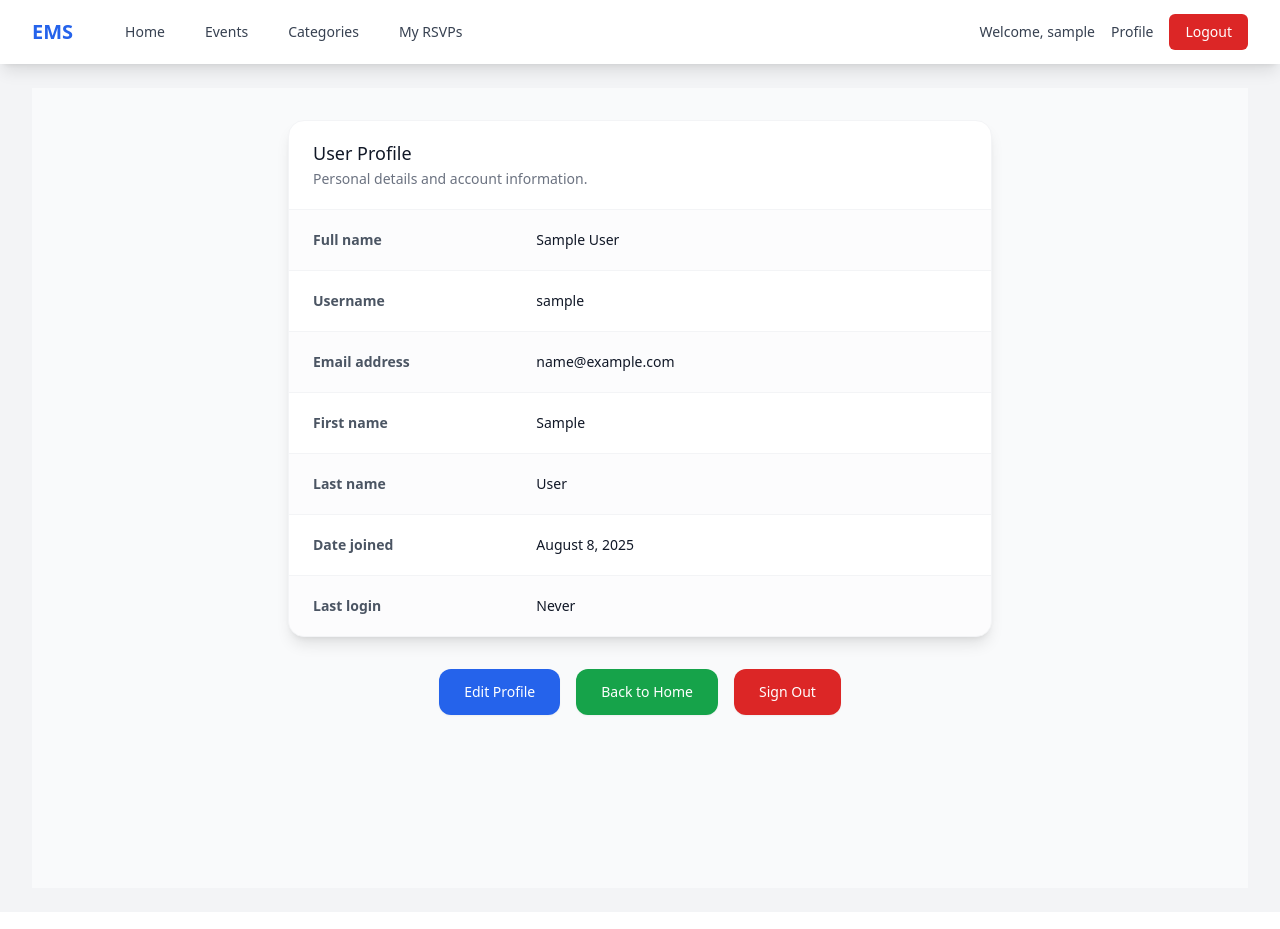
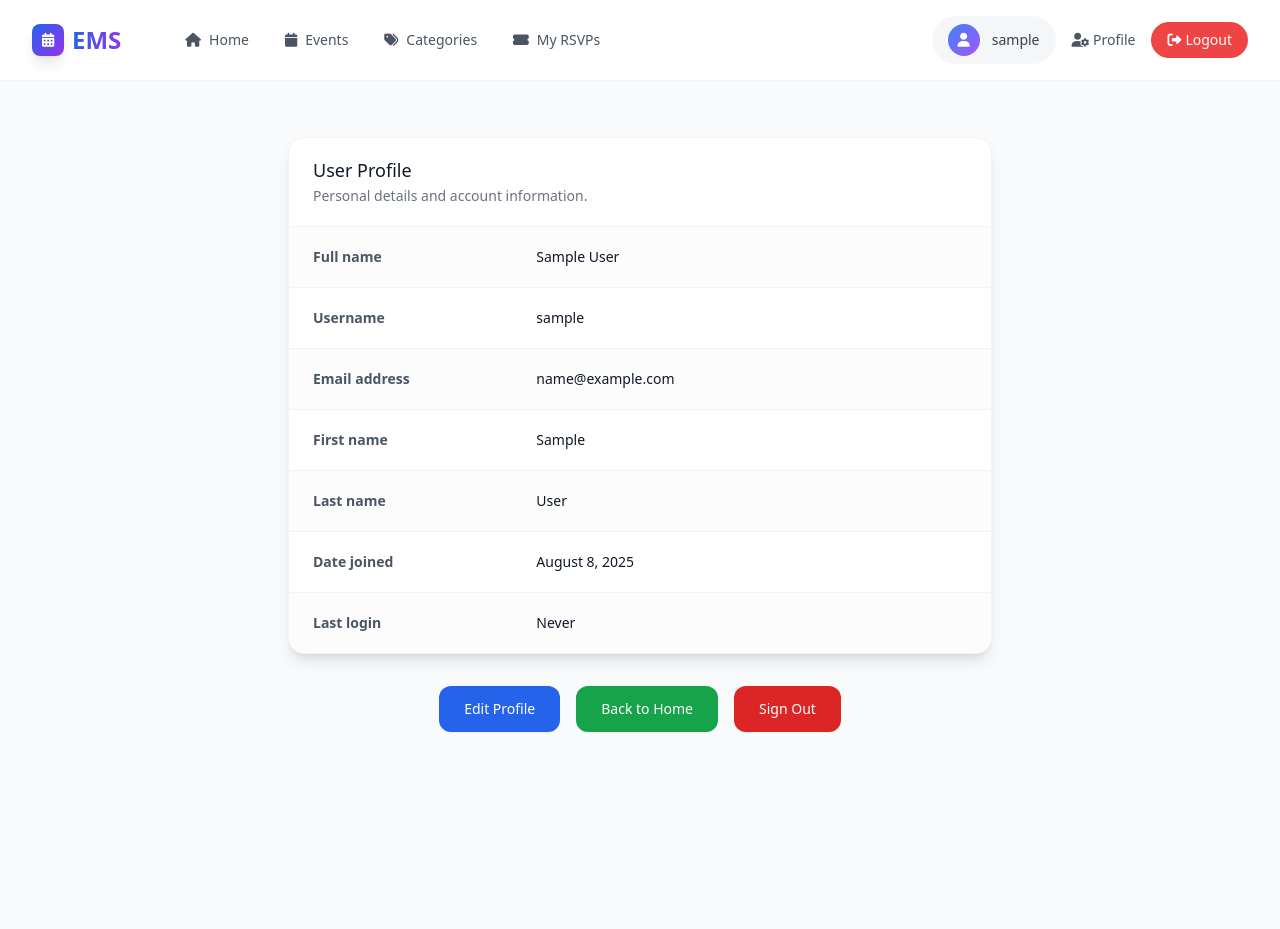
Before and after one commit to toaha-unc/django-event-management-system, a Django app: page /accounts/profile/ in a window 1280 px wide. Before the commit the page ends 716 px from the top, so only its background shows below. Run offline with Django 5.2, Linux system fonts and the light colour scheme; the visitor is signed in with stand-in values (Sample User, id 1); style sheets or scripts are compiled from the project's sources; some libraries are stand-ins or nearby versions.

Commit message:
Update base.html

```diff
--- a/events/templates/base.html
+++ b/events/templates/base.html
@@ -7,57 +7,89 @@
     <title>{% block title %}Event Management System{% endblock %}</title>
     <script src="https://cdn.tailwindcss.com"></script>
     <link rel="stylesheet" href="{% static 'css/input.css' %}">
+    <link href="https://cdnjs.cloudflare.com/ajax/libs/font-awesome/6.0.0/css/all.min.css" rel="stylesheet">
 </head>
-<body class="bg-gray-100 min-h-screen">
-    <!-- Navigation -->
-    <nav class="bg-white shadow-lg">
+<body class="bg-gray-50 min-h-screen">
+    <!-- Modern Navigation -->
+    <nav class="bg-white/95 backdrop-blur-md border-b border-gray-200/50 sticky top-0 z-50 transition-all duration-300">
         <div class="max-w-7xl mx-auto px-4 sm:px-6 lg:px-8">
-            <div class="flex justify-between items-center h-16">
+            <div class="flex justify-between items-center h-16 lg:h-20">
                 <!-- Brand and Navigation Links -->
                 <div class="flex items-center">
                     <div class="flex-shrink-0">
-                        <a href="{% url 'home' %}" class="text-xl font-bold text-blue-600 ems-brand">EMS</a>
+                        <a href="{% url 'home' %}" class="flex items-center space-x-2 group">
+                            <div class="w-8 h-8 bg-gradient-to-br from-blue-600 to-purple-600 rounded-lg flex items-center justify-center shadow-lg group-hover:shadow-xl transition-all duration-300 group-hover:scale-110">
+                                <i class="fas fa-calendar-alt text-white text-sm"></i>
+                            </div>
+                            <span class="text-xl lg:text-2xl font-bold bg-gradient-to-r from-blue-600 to-purple-600 bg-clip-text text-transparent group-hover:from-blue-700 group-hover:to-purple-700 transition-all duration-300">EMS</span>
+                        </a>
                     </div>
+
                     <!-- Desktop Navigation -->
-                    <div class="hidden md:block ml-10">
-                        <div class="flex items-baseline space-x-4">
-                            <a href="{% url 'home' %}" class="text-gray-700 hover:text-blue-600 font-medium px-3 py-2 rounded-md text-sm">Home</a>
-                            <a href="{% url 'event_list' %}" class="text-gray-700 hover:text-blue-600 font-medium px-3 py-2 rounded-md text-sm">Events</a>
-                            <a href="{% url 'category_list' %}" class="text-gray-700 hover:text-blue-600 font-medium px-3 py-2 rounded-md text-sm">Categories</a>
+                    <div class="hidden lg:block ml-12">
+                        <div class="flex items-center space-x-1">
+                            <a href="{% url 'home' %}" class="nav-link">
+                                <i class="fas fa-home mr-2"></i>Home
+                            </a>
+                            <a href="{% url 'event_list' %}" class="nav-link">
+                                <i class="fas fa-calendar mr-2"></i>Events
+                            </a>
+                            <a href="{% url 'category_list' %}" class="nav-link">
+                                <i class="fas fa-tags mr-2"></i>Categories
+                            </a>
                             {% if user.is_authenticated %}
                                 {% if user.profile.is_admin %}
-                                <a href="{% url 'user_list' %}" class="text-gray-700 hover:text-blue-600 font-medium px-3 py-2 rounded-md text-sm">Users</a>
+                                <a href="{% url 'user_list' %}" class="nav-link">
+                                    <i class="fas fa-users mr-2"></i>Users
+                                </a>
                                 {% endif %}
                                 {% if user.profile.is_admin or user.profile.is_organizer %}
-                                <a href="{% url 'organizer_dashboard' %}" class="text-gray-700 hover:text-blue-600 font-medium px-3 py-2 rounded-md text-sm">Dashboard</a>
+                                <a href="{% url 'organizer_dashboard' %}" class="nav-link">
+                                    <i class="fas fa-chart-line mr-2"></i>Dashboard
+                                </a>
                                 {% endif %}
                             {% endif %}
                             {% if user.is_authenticated %}
-                            <a href="{% url 'participant_dashboard' %}" class="text-gray-700 hover:text-blue-600 font-medium px-3 py-2 rounded-md text-sm">My RSVPs</a>
+                            <a href="{% url 'participant_dashboard' %}" class="nav-link">
+                                <i class="fas fa-ticket-alt mr-2"></i>My RSVPs
+                            </a>
                             {% endif %}
                         </div>
                     </div>
                 </div>
 
                 <!-- Desktop Authentication Links -->
-                <div class="hidden md:block">
+                <div class="hidden lg:block">
                     {% if user.is_authenticated %}
                         <div class="flex items-center space-x-4">
-                            <span class="text-gray-700 text-sm">Welcome, {{ user.username }}</span>
-                            <a href="{% url 'accounts:profile' %}" class="text-gray-700 hover:text-blue-600 text-sm">Profile</a>
-                            <a href="{% url 'accounts:logout' %}" class="bg-red-600 text-white px-4 py-2 rounded-md hover:bg-red-700 text-sm">Logout</a>
+                            <div class="flex items-center space-x-3 bg-gray-100/80 rounded-full px-4 py-2">
+                                <div class="w-8 h-8 bg-gradient-to-br from-blue-500 to-purple-500 rounded-full flex items-center justify-center">
+                                    <i class="fas fa-user text-white text-sm"></i>
+                                </div>
+                                <span class="text-gray-700 font-medium text-sm">{{ user.username }}</span>
+                            </div>
+                            <a href="{% url 'accounts:profile' %}" class="text-gray-600 hover:text-blue-600 font-medium text-sm transition-colors duration-200 flex items-center">
+                                <i class="fas fa-user-cog mr-1"></i>Profile
+                            </a>
+                            <a href="{% url 'accounts:logout' %}" class="bg-red-500 hover:bg-red-600 text-white px-4 py-2 rounded-full text-sm font-medium transition-all duration-200 hover:shadow-lg hover:scale-105 flex items-center">
+                                <i class="fas fa-sign-out-alt mr-1"></i>Logout
+                            </a>
                         </div>
                     {% else %}
                         <div class="flex items-center space-x-4">
-                            <a href="{% url 'accounts:login' %}" class="text-gray-700 hover:text-blue-600 text-sm">Login</a>
-                            <a href="{% url 'accounts:signup' %}" class="bg-blue-600 text-white px-4 py-2 rounded-md hover:bg-blue-700 text-sm">Sign Up</a>
+                            <a href="{% url 'accounts:login' %}" class="text-gray-600 hover:text-blue-600 font-medium text-sm transition-colors duration-200 flex items-center">
+                                <i class="fas fa-sign-in-alt mr-1"></i>Login
+                            </a>
+                            <a href="{% url 'accounts:signup' %}" class="bg-gradient-to-r from-blue-600 to-purple-600 hover:from-blue-700 hover:to-purple-700 text-white px-6 py-2 rounded-full text-sm font-medium transition-all duration-200 hover:shadow-lg hover:scale-105 flex items-center">
+                                <i class="fas fa-user-plus mr-1"></i>Sign Up
+                            </a>
                         </div>
                     {% endif %}
                 </div>
 
                 <!-- Mobile menu button -->
-                <div class="md:hidden">
-                    <button type="button" class="text-gray-700 hover:text-blue-600 focus:outline-none focus:text-blue-600" onclick="toggleMobileMenu()" aria-label="Toggle mobile menu">
+                <div class="lg:hidden">
+                    <button type="button" class="mobile-menu-btn" onclick="toggleMobileMenu()" aria-label="Toggle mobile menu">
                         <svg class="h-6 w-6" fill="none" viewBox="0 0 24 24" stroke="currentColor">
                             <path stroke-linecap="round" stroke-linejoin="round" stroke-width="2" d="M4 6h16M4 12h16M4 18h16" />
                         </svg>
@@ -67,38 +99,66 @@
         </div>
 
         <!-- Mobile menu -->
-        <div class="md:hidden hidden" id="mobile-menu">
-            <div class="px-2 pt-2 pb-3 space-y-1 bg-white border-t border-gray-200">
+        <div class="lg:hidden hidden" id="mobile-menu">
+            <div class="px-4 pt-2 pb-4 space-y-2 bg-white/95 backdrop-blur-md border-t border-gray-200/50">
                 <!-- Navigation Links -->
-                <a href="{% url 'home' %}" class="block px-3 py-2 text-gray-700 hover:text-blue-600 hover:bg-gray-50 rounded-md text-base font-medium">Home</a>
-                <a href="{% url 'event_list' %}" class="block px-3 py-2 text-gray-700 hover:text-blue-600 hover:bg-gray-50 rounded-md text-base font-medium">Events</a>
-                <a href="{% url 'category_list' %}" class="block px-3 py-2 text-gray-700 hover:text-blue-600 hover:bg-gray-50 rounded-md text-base font-medium">Categories</a>
+                <a href="{% url 'home' %}" class="mobile-nav-link">
+                    <i class="fas fa-home mr-3"></i>Home
+                </a>
+                <a href="{% url 'event_list' %}" class="mobile-nav-link">
+                    <i class="fas fa-calendar mr-3"></i>Events
+                </a>
+                <a href="{% url 'category_list' %}" class="mobile-nav-link">
+                    <i class="fas fa-tags mr-3"></i>Categories
+                </a>
                 {% if user.is_authenticated %}
                     {% if user.profile.is_admin %}
-                    <a href="{% url 'user_list' %}" class="block px-3 py-2 text-gray-700 hover:text-blue-600 hover:bg-gray-50 rounded-md text-base font-medium">Users</a>
+                    <a href="{% url 'user_list' %}" class="mobile-nav-link">
+                        <i class="fas fa-users mr-3"></i>Users
+                    </a>
                     {% endif %}
                     {% if user.profile.is_admin or user.profile.is_organizer %}
-                    <a href="{% url 'organizer_dashboard' %}" class="block px-3 py-2 text-gray-700 hover:text-blue-600 hover:bg-gray-50 rounded-md text-base font-medium">Dashboard</a>
+                    <a href="{% url 'organizer_dashboard' %}" class="mobile-nav-link">
+                        <i class="fas fa-chart-line mr-3"></i>Dashboard
+                    </a>
                     {% endif %}
                 {% endif %}
                 {% if user.is_authenticated %}
-                <a href="{% url 'participant_dashboard' %}" class="block px-3 py-2 text-gray-700 hover:text-blue-600 hover:bg-gray-50 rounded-md text-base font-medium">My RSVPs</a>
+                <a href="{% url 'participant_dashboard' %}" class="mobile-nav-link">
+                    <i class="fas fa-ticket-alt mr-3"></i>My RSVPs
+                </a>
                 {% endif %}
 
                 <!-- Mobile Authentication Links -->
-                <div class="pt-4 pb-3 border-t border-gray-200">
+                <div class="pt-4 border-t border-gray-200/50">
                     {% if user.is_authenticated %}
-                        <div class="px-3 py-2">
-                            <div class="text-base font-medium text-gray-800">Welcome, {{ user.username }}</div>
+                        <div class="px-3 py-3 bg-gradient-to-r from-blue-50 to-purple-50 rounded-lg mb-3">
+                            <div class="flex items-center space-x-3">
+                                <div class="w-10 h-10 bg-gradient-to-br from-blue-500 to-purple-500 rounded-full flex items-center justify-center">
+                                    <i class="fas fa-user text-white"></i>
+                                </div>
+                                <div>
+                                    <div class="text-base font-semibold text-gray-800">Welcome back!</div>
+                                    <div class="text-sm text-gray-600">{{ user.username }}</div>
+                                </div>
+                            </div>
                         </div>
-                        <div class="mt-3 space-y-1">
-                            <a href="{% url 'accounts:profile' %}" class="block px-3 py-2 text-gray-700 hover:text-blue-600 hover:bg-gray-50 rounded-md text-base font-medium">Profile</a>
-                            <a href="{% url 'accounts:logout' %}" class="block px-3 py-2 text-red-600 hover:text-red-700 hover:bg-red-50 rounded-md text-base font-medium">Logout</a>
+                        <div class="space-y-2">
+                            <a href="{% url 'accounts:profile' %}" class="mobile-nav-link">
+                                <i class="fas fa-user-cog mr-3"></i>Profile
+                            </a>
+                            <a href="{% url 'accounts:logout' %}" class="mobile-nav-link text-red-600 hover:text-red-700 hover:bg-red-50">
+                                <i class="fas fa-sign-out-alt mr-3"></i>Logout
+                            </a>
                         </div>
                     {% else %}
-                        <div class="mt-3 space-y-1">
-                            <a href="{% url 'accounts:login' %}" class="block px-3 py-2 text-gray-700 hover:text-blue-600 hover:bg-gray-50 rounded-md text-base font-medium">Login</a>
-                            <a href="{% url 'accounts:signup' %}" class="block px-3 py-2 bg-blue-600 text-white hover:bg-blue-700 rounded-md text-base font-medium text-center">Sign Up</a>
+                        <div class="space-y-3">
+                            <a href="{% url 'accounts:login' %}" class="mobile-nav-link">
+                                <i class="fas fa-sign-in-alt mr-3"></i>Login
+                            </a>
+                            <a href="{% url 'accounts:signup' %}" class="block w-full bg-gradient-to-r from-blue-600 to-purple-600 text-white px-4 py-3 rounded-lg font-medium text-center hover:from-blue-700 hover:to-purple-700 transition-all duration-200">
+                                <i class="fas fa-user-plus mr-2"></i>Sign Up
+                            </a>
                         </div>
                     {% endif %}
                 </div>
@@ -109,27 +169,21 @@
     <!-- Main Content -->
     <main class="max-w-7xl mx-auto py-4 sm:py-6 px-4 sm:px-6 lg:px-8">
         {% if messages %}
-            <div class="mb-4">
+            <div class="mb-6">
                 {% for message in messages %}
-                    <div class="p-3 sm:p-4 rounded-md {% if message.tags == 'error' %}bg-red-100 text-red-700 border border-red-200{% elif message.tags == 'success' %}bg-green-100 text-green-700 border border-green-200{% else %}bg-blue-100 text-blue-700 border border-blue-200{% endif %}">
-                        <div class="flex">
+                    <div class="message-container {% if message.tags == 'error' %}message-error{% elif message.tags == 'success' %}message-success{% else %}message-info{% endif %}">
+                        <div class="flex items-start">
                             <div class="flex-shrink-0">
                                 {% if message.tags == 'error' %}
-                                    <svg class="h-5 w-5 text-red-400" viewBox="0 0 20 20" fill="currentColor">
-                                        <path fill-rule="evenodd" d="M10 18a8 8 0 100-16 8 8 0 000 16zM8.707 7.293a1 1 0 00-1.414 1.414L8.586 10l-1.293 1.293a1 1 0 101.414 1.414L10 11.414l1.293 1.293a1 1 0 001.414-1.414L11.414 10l1.293-1.293a1 1 0 00-1.414-1.414L10 8.586 8.707 7.293z" clip-rule="evenodd" />
-                                    </svg>
+                                    <i class="fas fa-exclamation-circle text-red-400 text-lg"></i>
                                 {% elif message.tags == 'success' %}
-                                    <svg class="h-5 w-5 text-green-400" viewBox="0 0 20 20" fill="currentColor">
-                                        <path fill-rule="evenodd" d="M10 18a8 8 0 100-16 8 8 0 000 16zm3.707-9.293a1 1 0 00-1.414-1.414L9 10.586 7.707 9.293a1 1 0 00-1.414 1.414l2 2a1 1 0 001.414 0l4-4z" clip-rule="evenodd" />
-                                    </svg>
+                                    <i class="fas fa-check-circle text-green-400 text-lg"></i>
                                 {% else %}
-                                    <svg class="h-5 w-5 text-blue-400" viewBox="0 0 20 20" fill="currentColor">
-                                        <path fill-rule="evenodd" d="M18 10a8 8 0 11-16 0 8 8 0 0116 0zm-7-4a1 1 0 11-2 0 1 1 0 012 0zM9 9a1 1 0 000 2v3a1 1 0 001 1h1a1 1 0 100-2v-3a1 1 0 00-1-1H9z" clip-rule="evenodd" />
-                                    </svg>
+                                    <i class="fas fa-info-circle text-blue-400 text-lg"></i>
                                 {% endif %}
                             </div>
                             <div class="ml-3">
-                                <p class="text-sm sm:text-base">{{ message }}</p>
+                                <p class="text-sm sm:text-base font-medium">{{ message }}</p>
                             </div>
                         </div>
                     </div>
@@ -143,8 +197,27 @@
     <script>
         function toggleMobileMenu() {
             const mobileMenu = document.getElementById('mobile-menu');
+            const menuBtn = document.querySelector('.mobile-menu-btn');
+
             mobileMenu.classList.toggle('hidden');
+
+            // Add animation class
+            if (!mobileMenu.classList.contains('hidden')) {
+                mobileMenu.classList.add('animate-slide-down');
+            } else {
+                mobileMenu.classList.remove('animate-slide-down');
+            }
         }
+
+        // Add scroll effect to navbar
+        window.addEventListener('scroll', function() {
+            const nav = document.querySelector('nav');
+            if (window.scrollY > 10) {
+                nav.classList.add('shadow-lg', 'bg-white/98');
+            } else {
+                nav.classList.remove('shadow-lg', 'bg-white/98');
+            }
+        });
     </script>
 </body>
 </html>
```
